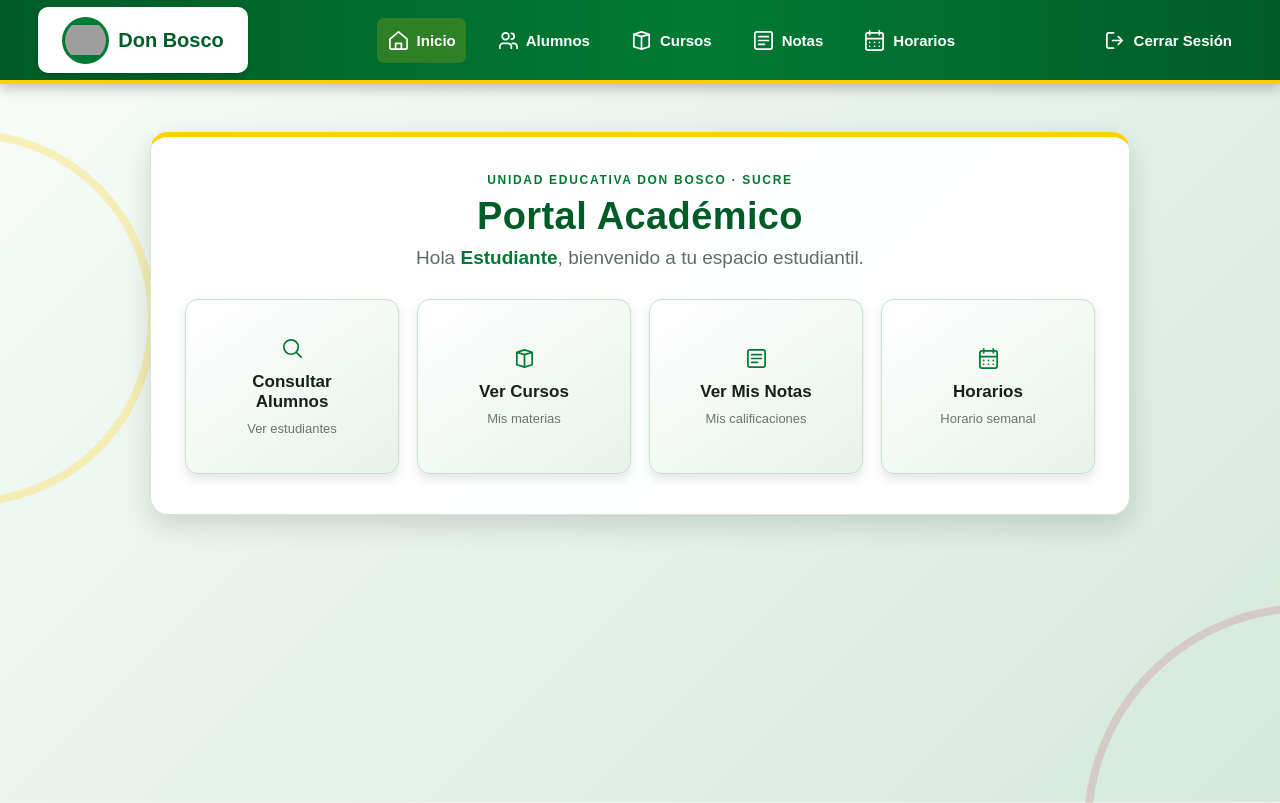
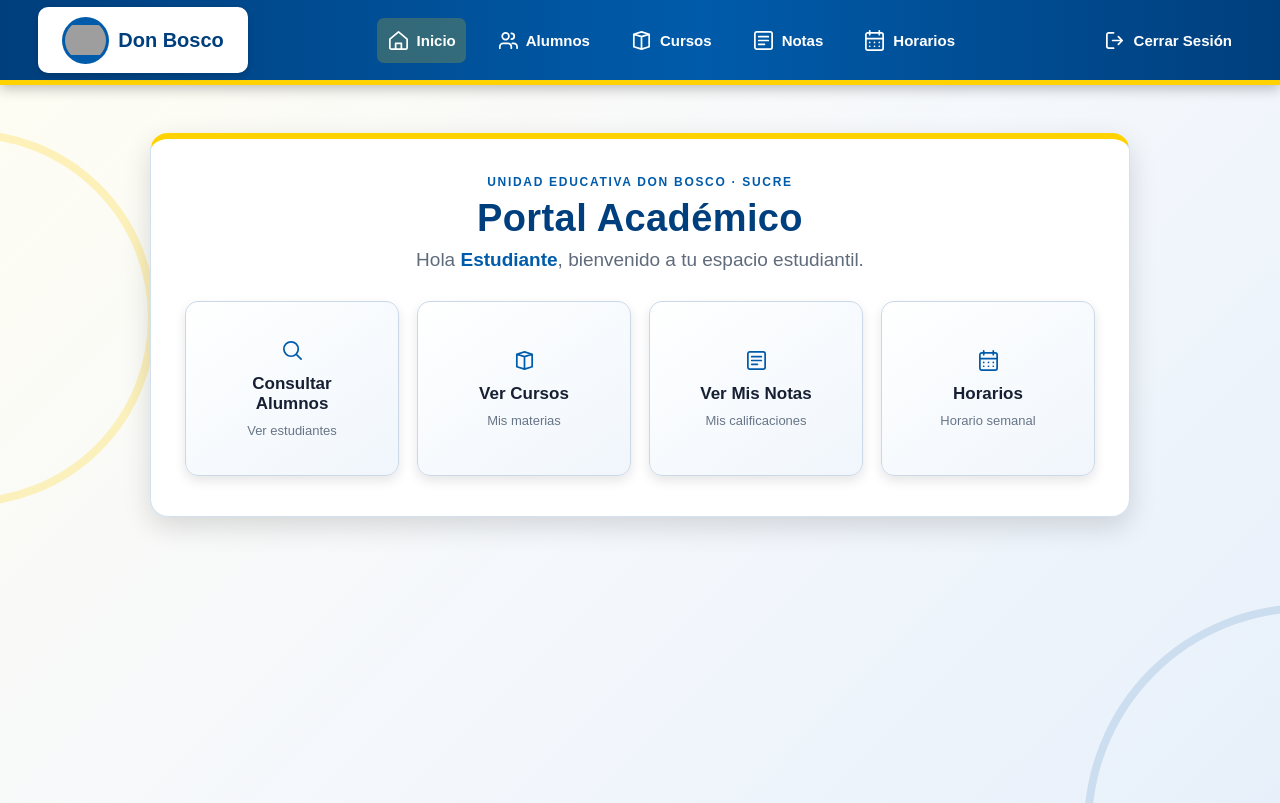
Before and after one commit to jhoelxander10-dot/Frontend-Proyect, a React (Vite) app: page / in a window 1280 px wide. Built offline with nearby package versions, Linux system fonts and the light colour scheme; grey boxes are pictures that could not be loaded.

Commit message:
Cambia HomePage a colores azul y amarillo de Don Bosco Sucre

```diff
--- a/src/pages/HomePage.css
+++ b/src/pages/HomePage.css
@@ -1,111 +1,35 @@
-* { box-sizing: border-box; }
-
-:root { font-family: Arial, Helvetica, sans-serif; color: #172018; background: #eef5f0; }
-body { margin: 0; }
-button { font: inherit; }
-
-.school-app {
-  min-height: 100vh;
-  background: linear-gradient(135deg, #f8fcf9 0%, #e5f1e9 55%, #d4e9dc 100%);
-  position: relative;
-  overflow: hidden;
-}
-
-.school-app::before,
-.school-app::after {
-  content: "";
-  position: fixed;
-  border-radius: 50%;
-  pointer-events: none;
-}
-.school-app::before { width: 360px; height: 360px; left: -220px; top: 130px; border: 8px solid rgba(255, 209, 0, .25); }
-.school-app::after { width: 430px; height: 430px; right: -250px; bottom: -250px; border: 8px solid rgba(200, 16, 46, .14); }
-
-.school-navbar {
-  min-height: 82px;
-  padding: 7px 38px;
-  background: linear-gradient(90deg, #005c27, #007a33 55%, #005c27);
-  display: flex;
-  align-items: center;
-  gap: 28px;
-  box-shadow: 0 4px 12px rgba(0,0,0,.24);
-  border-bottom: 4px solid #ffd100;
-  position: relative;
-  z-index: 2;
-}
-
-.school-logo {
-  width: 210px;
-  min-height: 66px;
-  border: 0;
-  border-radius: 10px;
-  background: #fff;
-  color: #005c27;
-  display: flex;
-  align-items: center;
-  justify-content: center;
-  gap: 9px;
-  font-size: 20px;
-  font-weight: 800;
-  cursor: pointer;
-  box-shadow: 0 3px 7px rgba(0,0,0,.16);
-  transition: transform .2s ease, box-shadow .2s ease;
-}
-.school-logo img { width: 47px; height: 47px; object-fit: contain; background: #007a33; border-radius: 50%; padding: 3px; }
-.school-logo:hover { transform: translateY(-2px); box-shadow: 0 5px 10px rgba(0,0,0,.2); }
-
-.school-nav { flex: 1; display: flex; justify-content: center; align-items: center; gap: 20px; }
-.nav-item, .logout-button {
-  border: 0;
-  background: transparent;
-  color: #fff;
-  cursor: pointer;
-  font-weight: 700;
-  font-size: 15px;
-  display: flex;
-  align-items: center;
-  gap: 7px;
-  padding: 11px 10px;
-  border-radius: 7px;
-  transition: background .2s ease, transform .2s ease;
-}
-.nav-item:hover, .logout-button:hover { background: rgba(255,255,255,.14); transform: translateY(-1px); }
-.nav-item.active { background: rgba(255,209,0,.18); }
-.logout-button { white-space: nowrap; }
-
-.dashboard-main { min-height: calc(100vh - 82px); display: flex; justify-content: center; align-items: flex-start; padding: 48px 20px 80px; position: relative; z-index: 1; }
-.welcome-panel { width: min(980px, 100%); padding: 36px 34px 40px; text-align: center; background: rgba(255,255,255,.96); border: 1px solid rgba(0,122,51,.18); border-top: 5px solid #ffd100; border-radius: 18px; box-shadow: 0 10px 28px rgba(0,0,0,.14); }
-.welcome-label { margin: 0 0 8px !important; color: #007a33; font-size: 12px !important; font-weight: 900; letter-spacing: 1.7px; }
-.welcome-panel h1 { margin: 0 0 9px; color: #005c27; font-size: clamp(28px, 4vw, 38px); letter-spacing: .4px; }
-.student-greeting { margin: 0 0 30px !important; font-size: 19px !important; color: #5f6d64; }
-.student-greeting strong { color: #007a33; }
-
-.dashboard-actions { display: grid; grid-template-columns: repeat(4, 1fr); gap: 18px; }
-.dashboard-card { min-height: 175px; border: 1px solid #c8dfd0; border-radius: 13px; padding: 20px 12px; background: linear-gradient(145deg, #ffffff, #e8f3eb); color: #172018; cursor: pointer; box-shadow: 0 5px 12px rgba(0,0,0,.10); display: flex; flex-direction: column; justify-content: center; align-items: center; gap: 9px; transition: transform .2s ease, box-shadow .2s ease, border-color .2s ease; }
-.dashboard-card:hover { transform: translateY(-6px); border-color: #007a33; box-shadow: 0 12px 20px rgba(0,0,0,.16); }
-.dashboard-card:active { transform: translateY(-2px); }
-.dashboard-card:focus-visible, .nav-item:focus-visible, .logout-button:focus-visible, .school-logo:focus-visible { outline: 3px solid #ffd100; outline-offset: 3px; }
-.dashboard-icon { color: #007a33; line-height: 1; }
-.dashboard-card strong { font-size: 17px; line-height: 1.15; }
-.dashboard-card small { color: #68766e; font-size: 13px; }
-
-.icon { width: 23px; height: 23px; fill: none; stroke: currentColor; stroke-width: 1.8; stroke-linecap: round; stroke-linejoin: round; }
-
-@media (max-width: 900px) {
-  .school-navbar { padding: 8px 18px; gap: 12px; flex-wrap: wrap; }
-  .school-logo { width: 185px; }
-  .school-nav { order: 3; width: 100%; gap: 10px; justify-content: space-around; }
-  .logout-button { margin-left: auto; }
-  .dashboard-actions { grid-template-columns: repeat(2, 1fr); }
-}
-
-@media (max-width: 600px) {
-  .dashboard-main { padding: 25px 12px 50px; }
-  .welcome-panel { padding: 28px 16px; border-radius: 14px; }
-  .dashboard-actions { grid-template-columns: 1fr 1fr; gap: 12px; }
-  .dashboard-card { min-height: 145px; }
-  .nav-item span, .logout-button span { display: none; }
-  .school-nav { gap: 4px; }
-}
-
-@media (max-width: 390px) { .dashboard-actions { grid-template-columns: 1fr; } }
+* { box-sizing:border-box; }
+:root { font-family:Arial,Helvetica,sans-serif; color:#172033; background:#f4f7fb; }
+body { margin:0; }
+button { font:inherit; }
+.school-app { min-height:100vh; background:linear-gradient(135deg,#fffdf2 0%,#f5f8fc 52%,#e7f0fa 100%); position:relative; overflow:hidden; }
+.school-app::before,.school-app::after { content:""; position:fixed; border-radius:50%; pointer-events:none; }
+.school-app::before { width:360px;height:360px;left:-220px;top:130px;border:8px solid rgba(255,210,0,.24); }
+.school-app::after { width:430px;height:430px;right:-250px;bottom:-250px;border:8px solid rgba(0,91,170,.13); }
+.school-navbar { min-height:82px;padding:7px 38px;background:linear-gradient(90deg,#003f7d,#005baa 55%,#003f7d);display:flex;align-items:center;gap:28px;box-shadow:0 4px 12px rgba(0,0,0,.24);border-bottom:5px solid #ffd200;position:relative;z-index:2; }
+.school-logo { width:210px;min-height:66px;border:0;border-radius:10px;background:#fff;color:#003f7d;display:flex;align-items:center;justify-content:center;gap:9px;font-size:20px;font-weight:800;cursor:pointer;box-shadow:0 3px 7px rgba(0,0,0,.16);transition:transform .2s ease,box-shadow .2s ease; }
+.school-logo img { width:47px;height:47px;object-fit:contain;background:#005baa;border-radius:50%;padding:3px; }
+.school-logo:hover { transform:translateY(-2px);box-shadow:0 5px 10px rgba(0,0,0,.2); }
+.school-nav { flex:1;display:flex;justify-content:center;align-items:center;gap:20px; }
+.nav-item,.logout-button { border:0;background:transparent;color:#fff;cursor:pointer;font-weight:700;font-size:15px;display:flex;align-items:center;gap:7px;padding:11px 10px;border-radius:7px;transition:background .2s ease,transform .2s ease; }
+.nav-item:hover,.logout-button:hover { background:rgba(255,255,255,.14);transform:translateY(-1px); }
+.nav-item.active { background:rgba(255,210,0,.20); }
+.logout-button { white-space:nowrap; }
+.dashboard-main { min-height:calc(100vh - 82px);display:flex;justify-content:center;align-items:flex-start;padding:48px 20px 80px;position:relative;z-index:1; }
+.welcome-panel { width:min(980px,100%);padding:36px 34px 40px;text-align:center;background:rgba(255,255,255,.97);border:1px solid rgba(0,91,170,.18);border-top:6px solid #ffd200;border-radius:18px;box-shadow:0 10px 28px rgba(0,0,0,.14); }
+.welcome-label { margin:0 0 8px!important;color:#005baa;font-size:12px!important;font-weight:900;letter-spacing:1.7px; }
+.welcome-panel h1 { margin:0 0 9px;color:#003f7d;font-size:clamp(28px,4vw,38px);letter-spacing:.4px; }
+.student-greeting { margin:0 0 30px!important;font-size:19px!important;color:#5f6a7b; }
+.student-greeting strong { color:#005baa; }
+.dashboard-actions { display:grid;grid-template-columns:repeat(4,1fr);gap:18px; }
+.dashboard-card { min-height:175px;border:1px solid #cbd8e8;border-radius:13px;padding:20px 12px;background:linear-gradient(145deg,#fff,#f0f6fc);color:#172033;cursor:pointer;box-shadow:0 5px 12px rgba(0,0,0,.10);display:flex;flex-direction:column;justify-content:center;align-items:center;gap:9px;transition:transform .2s ease,box-shadow .2s ease,border-color .2s ease; }
+.dashboard-card:hover { transform:translateY(-6px);border-color:#005baa;box-shadow:0 12px 20px rgba(0,0,0,.16); }
+.dashboard-card:active { transform:translateY(-2px); }
+.dashboard-card:focus-visible,.nav-item:focus-visible,.logout-button:focus-visible,.school-logo:focus-visible { outline:3px solid #ffd200;outline-offset:3px; }
+.dashboard-icon { color:#005baa;line-height:1; }
+.dashboard-card strong { font-size:17px;line-height:1.15; }
+.dashboard-card small { color:#687588;font-size:13px; }
+.icon { width:23px;height:23px;fill:none;stroke:currentColor;stroke-width:1.8;stroke-linecap:round;stroke-linejoin:round; }
+@media (max-width:900px){ .school-navbar{padding:8px 18px;gap:12px;flex-wrap:wrap}.school-logo{width:185px}.school-nav{order:3;width:100%;gap:10px;justify-content:space-around}.logout-button{margin-left:auto}.dashboard-actions{grid-template-columns:repeat(2,1fr)} }
+@media (max-width:600px){ .dashboard-main{padding:25px 12px 50px}.welcome-panel{padding:28px 16px;border-radius:14px}.dashboard-actions{grid-template-columns:1fr 1fr;gap:12px}.dashboard-card{min-height:145px}.nav-item span,.logout-button span{display:none}.school-nav{gap:4px} }
+@media (max-width:390px){ .dashboard-actions{grid-template-columns:1fr} }
```
